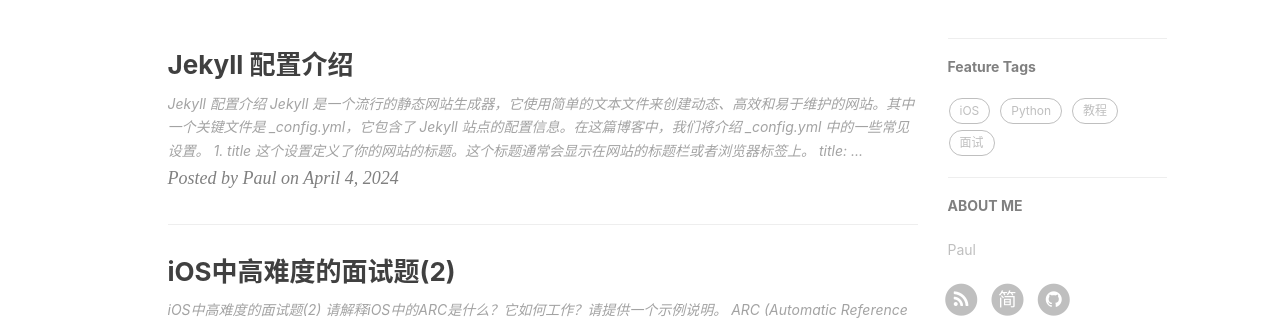
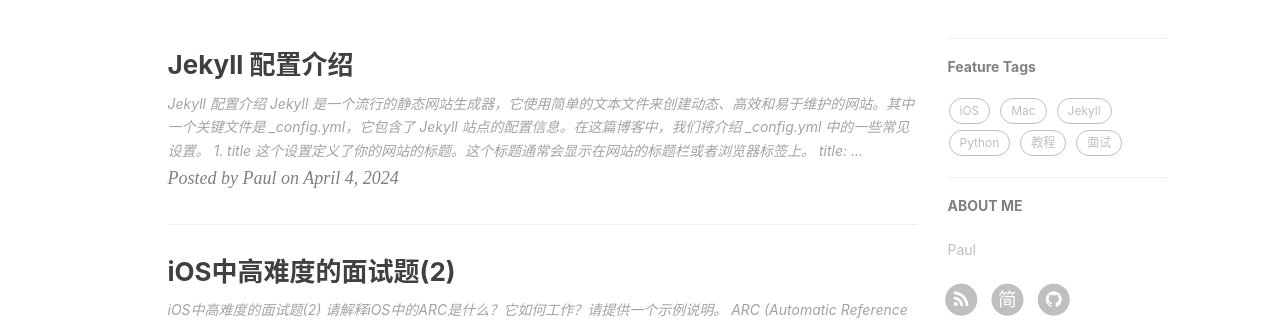
Before and after one commit to BuddyLiu/docs, a Jekyll site: the page built from index.html, in a window 1280 px wide and 900 px high. Shown: the part 420-740 px from the top of the window. Built offline with Jekyll 4.4.1, drawn with Linux system fonts in a browser that asks for light colours; nearby versions of some CDN libraries; the list of posts is cut into pages by our own code; comment, search, counter and statistics services are not loaded.

Commit message:
no message

```diff
--- a/_config.yml
+++ b/_config.yml
@@ -120,8 +120,8 @@
 # 是否使用首页标签
 featured-tags: true
 
-# 相同标签数量大于这个数，才会出现在首页
-featured-condition-size: 2
+# 相同标签数量大于等于这个数，才会出现在首页
+featured-condition-size: 1
 
 # ------------
 # 手机端web配置
```
